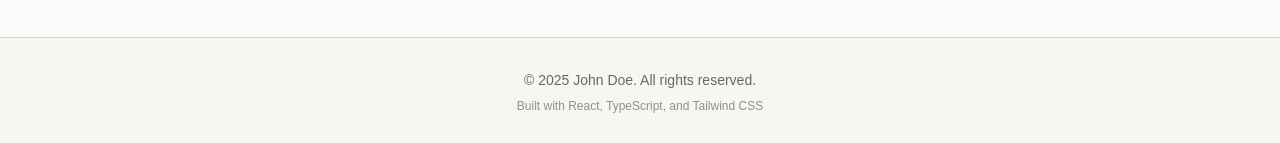
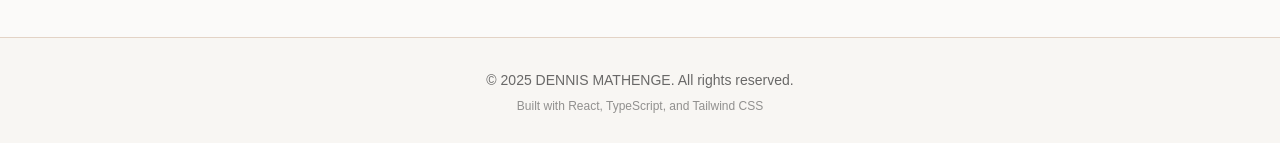
Before and after one commit to Ngaburiaa/Portfolio, a React (Vite) app: page / in a window 1280 px wide. Shown: the part 6391-6534 px from the top of the page. Built offline with nearby package versions, Linux system fonts and the light colour scheme.

Commit message:
Update footer copyright name to Dennis Mathenge

```diff
--- a/src/components/templates/Layout.tsx
+++ b/src/components/templates/Layout.tsx
@@ -48,7 +48,7 @@ export const Layout: React.FC<LayoutProps> = ({ children }) => {
         <div className="container mx-auto px-4 sm:px-6 lg:px-8 py-8">
           <div className="text-center">
             <p className="text-text-light/70 dark:text-text-dark/70 text-sm">
-              © {new Date().getFullYear()} John Doe. All rights reserved.
+              © {new Date().getFullYear()} DENNIS MATHENGE. All rights reserved.
             </p>
             <p className="text-text-light/50 dark:text-text-dark/50 text-xs mt-2">
               Built with React, TypeScript, and Tailwind CSS
```
